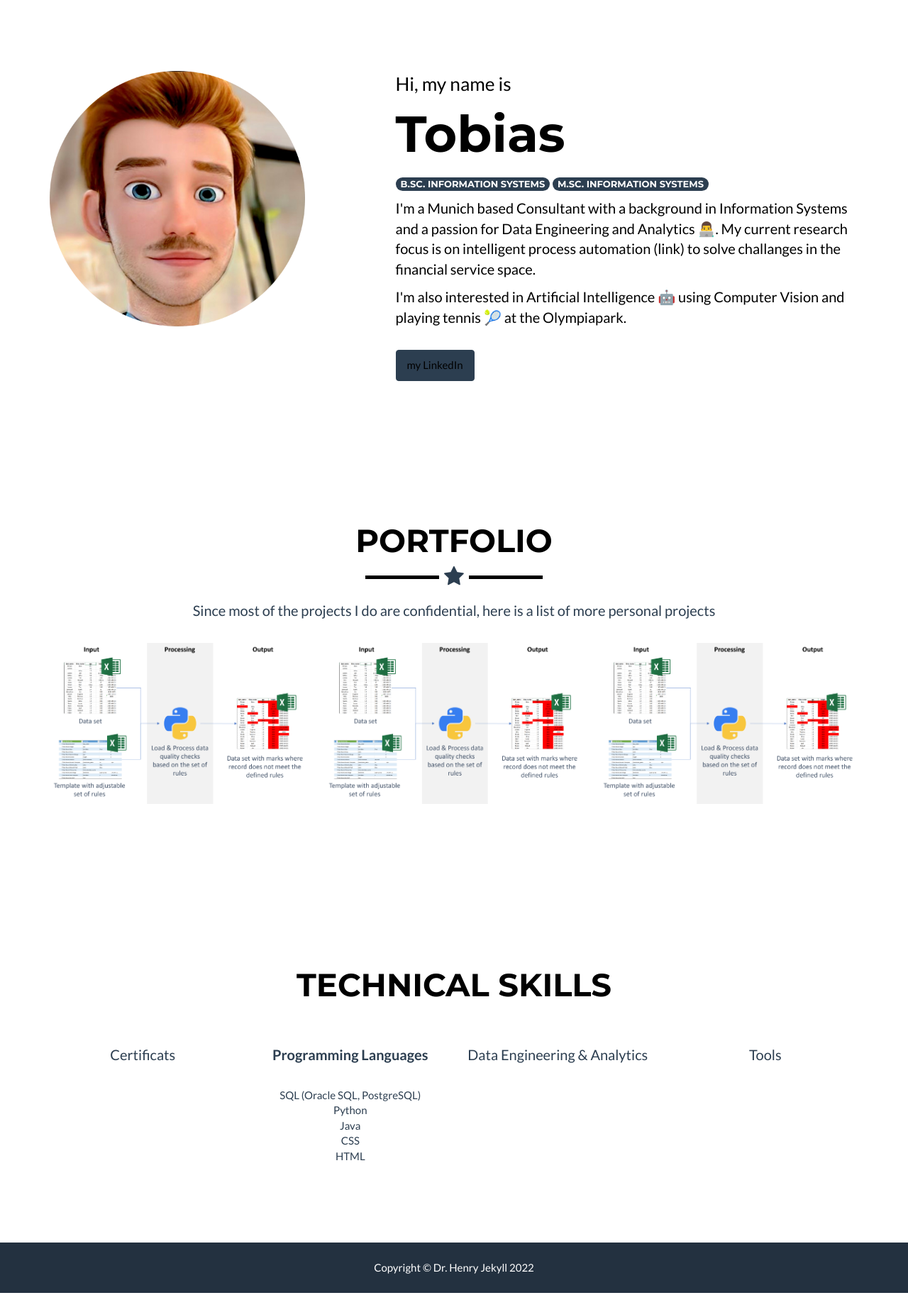
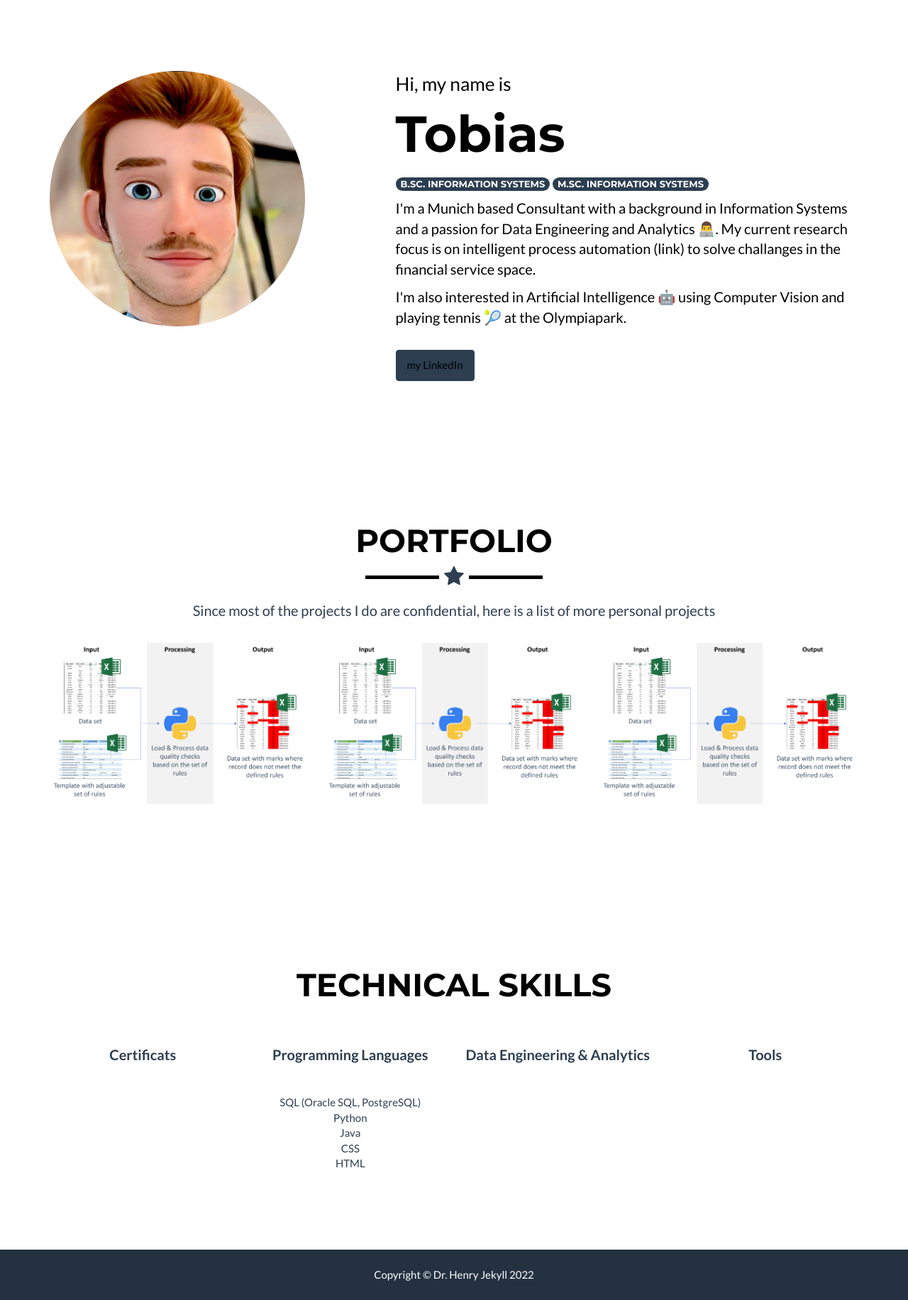
Before and after one commit to tolan005/tolan005.github.io, a Jekyll site: the page built from _posts/2014-07-18-project-1.markdown, in a window 1280 px wide. Shown: the whole page at 71% size. Built offline with Jekyll 4.4.1, drawn with Linux system fonts in a browser that asks for light colours.

Commit message:
Update about.html
er

```diff
--- a/_includes/about.html
+++ b/_includes/about.html
@@ -9,12 +9,13 @@
             </div>
             <div class="row">
                 <div class="col-lg-3 text-center">
-                    <p>Certificats</p>
+                 <p><b>Certificats</b></p>
                     <br>
                 </div>
                 <div class="col-lg-3 text-center">
                  <p><b>Programming Languages</b></p>
                     <br>
+                 <p>
                     <ul class="list-unstyled">
                      <li>SQL (Oracle SQL, PostgreSQL)</li>
                      <li>Python</li>
@@ -22,13 +23,14 @@
                      <li>CSS</>
                      <li>HTML</>
                    </ul>
+                 </p>
                 </div>
                 <div class="col-lg-3 text-center">
-                    <p>Data Engineering & Analytics</p>
+                 <p><b>Data Engineering & Analytics</b></p>
                     <br>
                 </div>
                 <div class="col-lg-3 text-center">
-                    <p>Tools</p>
+                 <p><b>Tools</b></p>
                     <br>
                </div>
             </div>
```
